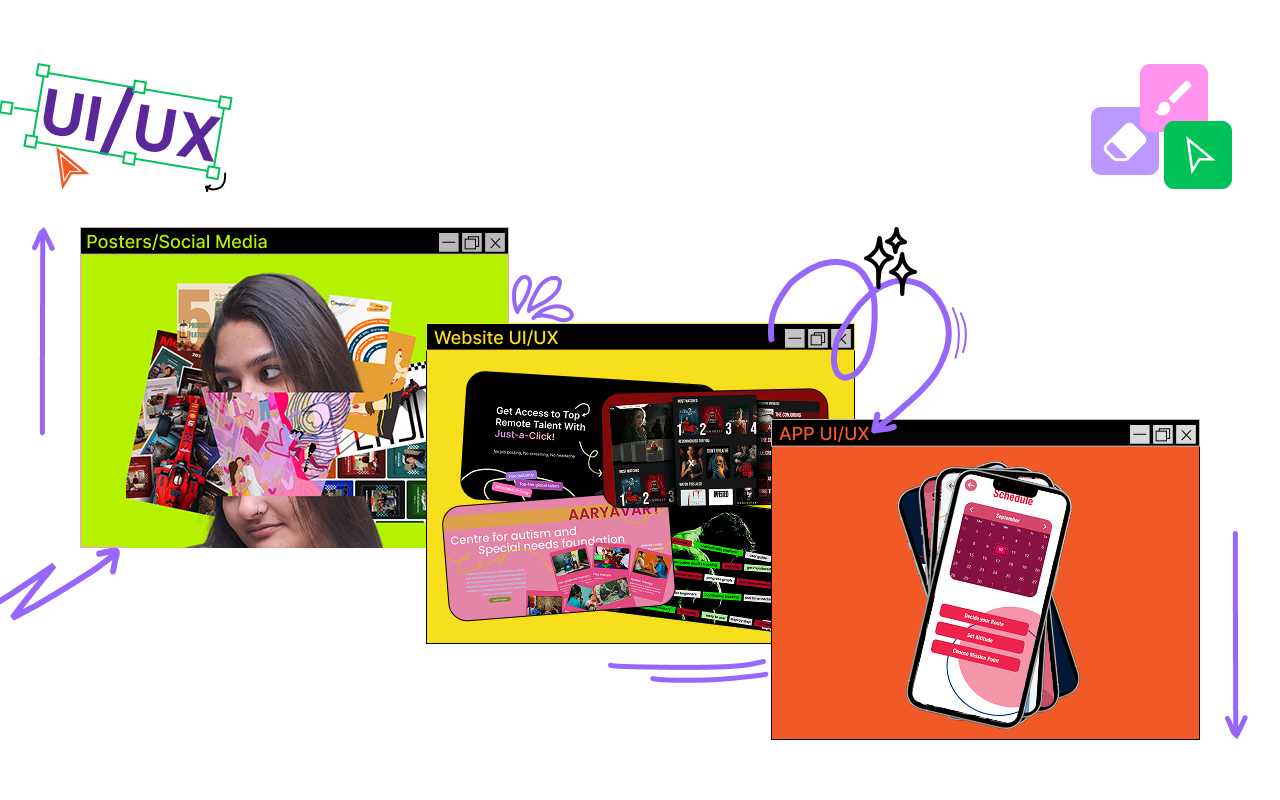
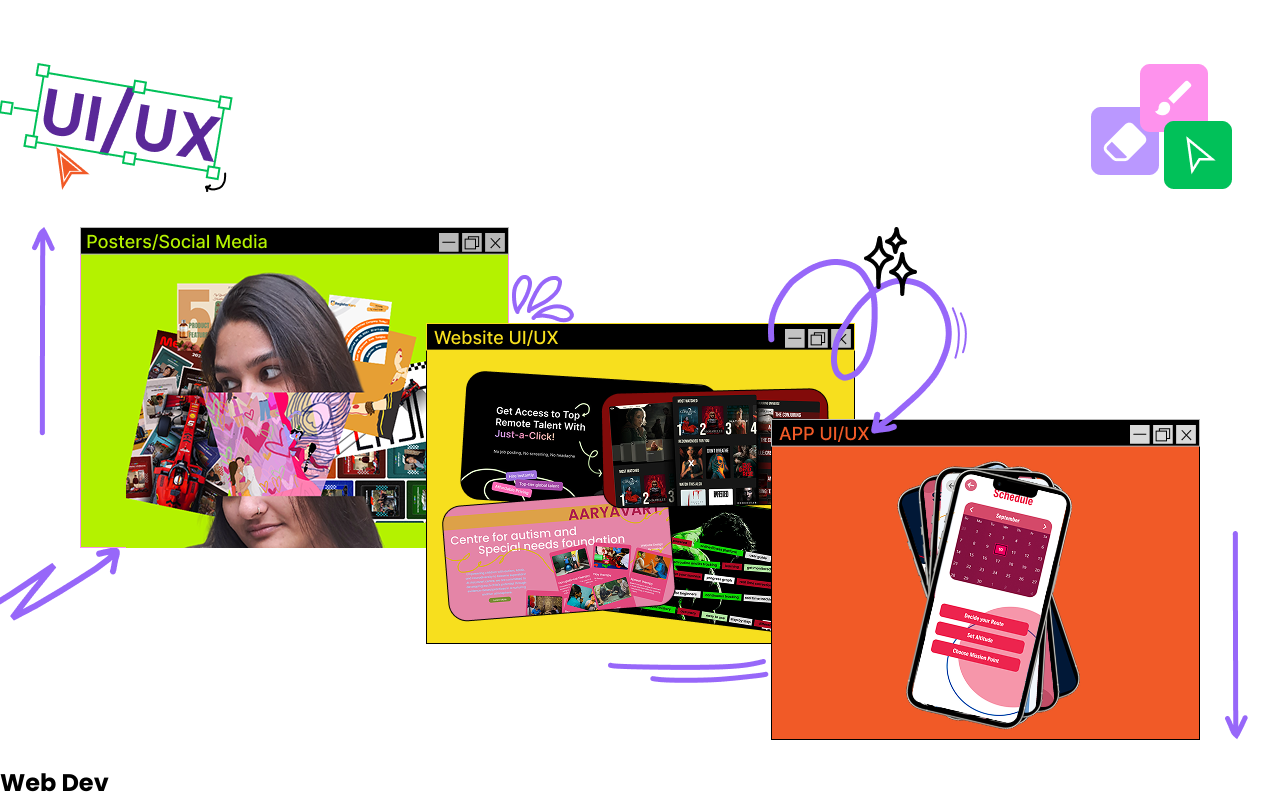
Before and after one commit to yashika0432/PORTFOLIO, a React (Create React App) app in the folder frontend/: page / in a window 1280 px wide. Shown: the part 1978-2778 px from the top of the page. Before the commit the page ends 2718 px from the top, so only its background shows below. Built offline with nearby package versions, Linux system fonts and the light colour scheme.

Commit message:
starting web section

```diff
--- a/frontend/src/pages/work.jsx
+++ b/frontend/src/pages/work.jsx
@@ -21,6 +21,9 @@ function Work() {
             <img src="/zigzag.png" alt="" className="zig el"></img>
             <img src="/lines.png" alt="" className="lines el"></img>
           </div>
+          <div className="webdev">
+            <h2>Web Dev</h2>
+          </div>
         </div>
       </section>
     </div>
--- a/frontend/src/style/work.css
+++ b/frontend/src/style/work.css
@@ -17,7 +17,6 @@
 
 .mainsection {
   position: relative;
-  display: flex;
   margin: 0 auto;
 }
 .arrup {
@@ -71,3 +70,8 @@
   top: 29rem;
   left: 38rem;
 }
+.uiUx {
+  position: relative;
+  width: 100%;
+  height: 550px;
+}
```
